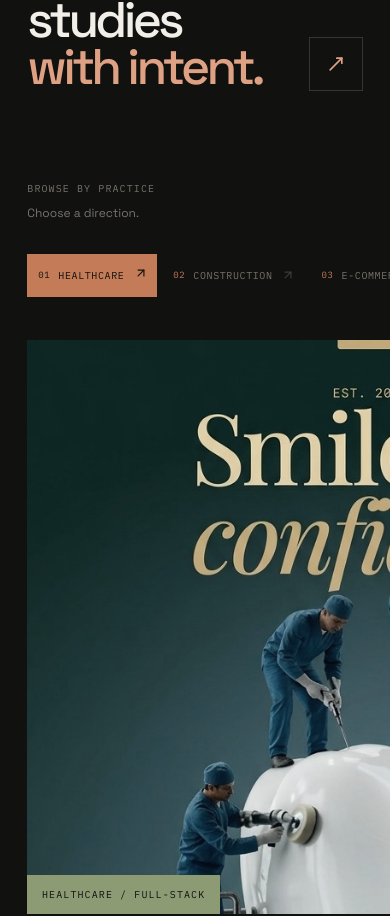
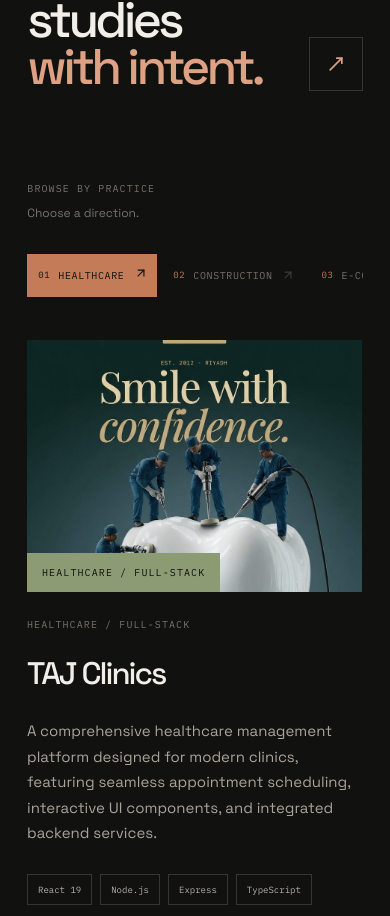
Before and after one commit to amreltanany/Amr_Tanany, a React (Vite) app: page / in a window 390 px wide. Shown: the part 2008-2924 px from the top of the page. Built offline with nearby package versions, Linux system fonts and the light colour scheme; the HTML template or start-up script is replaced by a standard one.

Commit message:
Fix mobile card overflow and double-tap on touch devices

```diff
--- a/src/index.css
+++ b/src/index.css
@@ -79,7 +79,9 @@ a { text-decoration: none; }
   letter-spacing: 0.04em;
   transition: color 0.2s, transform 0.2s;
 }
+@media (hover: hover) and (pointer: fine) {
   .nav-links button:hover { color: var(--ivory); transform: translateY(-1px); }
+}
 .nav-links .nav-cta {
   display: flex;
   align-items: center;
@@ -140,10 +142,14 @@ h1 em, h2 em { color: var(--copper-light); font-style: normal; }
   padding: 0 20px;
   transition: transform 0.18s ease-out, background 0.18s ease-out;
 }
+@media (hover: hover) and (pointer: fine) {
   .button:hover { transform: translateY(-2px); }
+}
 .button:active { transform: scale(0.97); }
 .button-copper { color: var(--charcoal); background: var(--copper); }
+@media (hover: hover) and (pointer: fine) {
   .button-copper:hover { background: var(--copper-light); }
+}
 
 .text-link {
   display: inline-flex;
@@ -155,7 +161,9 @@ h1 em, h2 em { color: var(--copper-light); font-style: normal; }
   font-size: 13px;
 }
 .text-link svg, .case-link svg { transition: transform 0.18s ease-out; }
+@media (hover: hover) and (pointer: fine) {
   .text-link:hover svg, .case-link:hover svg { transform: translate(3px, -3px); }
+}
 
 .hero-meta { display: flex; gap: 27px; color: #77736c; margin-top: 92px; }
 
@@ -244,7 +252,9 @@ h2 { font-size: clamp(50px, 6.5vw, 102px); margin-bottom: 30px; }
   place-items: center;
   transition: background 0.2s, transform 0.2s;
 }
+@media (hover: hover) and (pointer: fine) {
   .circle-link:hover { background: var(--copper); color: var(--charcoal); transform: rotate(45deg); }
+}
 
 /* Case study rail layout */
 .case-study-layout {
@@ -286,11 +296,15 @@ h2 { font-size: clamp(50px, 6.5vw, 102px); margin-bottom: 30px; }
   transition: color 0.2s ease-out, border-color 0.2s ease-out, background 0.2s ease-out, transform 0.2s ease-out;
 }
 .case-category-rail .category-tabs button span { color: var(--copper); font-size: 9px; }
+@media (hover: hover) and (pointer: fine) {
   .case-category-rail .category-tabs button:hover { color: var(--ivory); border-color: var(--line); transform: translateY(-2px); }
+}
 .case-category-rail .category-tabs button.active { color: var(--charcoal); background: var(--copper); border-color: var(--copper); }
 .case-category-rail .category-tabs button.active span { color: var(--charcoal); }
 .case-category-rail .category-tabs button svg { opacity: 0.45; transition: transform 0.2s ease-out; }
-.case-category-rail .category-tabs button:hover svg,
+@media (hover: hover) and (pointer: fine) {
+  .case-category-rail .category-tabs button:hover svg { opacity: 1; transform: translate(2px, -2px); }
+}
 .case-category-rail .category-tabs button.active svg { opacity: 1; transform: translate(2px, -2px); }
 
 .rail-line {
@@ -348,7 +362,9 @@ h2 { font-size: clamp(50px, 6.5vw, 102px); margin-bottom: 30px; }
   transition: transform 0.7s cubic-bezier(0.23, 1, 0.32, 1);
   filter: saturate(0.78);
 }
+@media (hover: hover) and (pointer: fine) {
   .project-image img:hover { transform: scale(1.021); }
+}
 .project-accent {
   position: absolute;
   bottom: 0;
@@ -395,7 +411,10 @@ h2 { font-size: clamp(50px, 6.5vw, 102px); margin-bottom: 30px; }
   border-bottom: 1px solid var(--line-light);
   transition: color 0.2s, padding 0.2s;
 }
-.track-tabs button.active, .track-tabs button:hover { color: var(--charcoal); padding-left: 8px; }
+.track-tabs button.active { color: var(--charcoal); padding-left: 8px; }
+@media (hover: hover) and (pointer: fine) {
+  .track-tabs button:hover { color: var(--charcoal); padding-left: 8px; }
+}
 .track-tabs button span { font-family: var(--mono); font-size: 10px; color: var(--copper); }
 .track-tabs button svg { opacity: 0.4; }
 
@@ -497,7 +516,9 @@ h2 { font-size: clamp(50px, 6.5vw, 102px); margin-bottom: 30px; }
   font-size: 9px;
 }
 .footer div { display: flex; gap: 22px; }
+@media (hover: hover) and (pointer: fine) {
   .footer a:hover { color: var(--ivory); }
+}
 
 /* Animations */
 .reveal-up { animation: reveal-up 0.75s cubic-bezier(0.23, 1, 0.32, 1) both; }
@@ -569,13 +590,8 @@ h2 { font-size: clamp(50px, 6.5vw, 102px); margin-bottom: 30px; }
   .statement-signature { display: none; }
   .section-heading { grid-template-columns: 1fr auto; gap: 20px; }
   .section-heading .section-marker { grid-column: 1 / -1; }
-  .project-card {
-    grid-template-columns: 1fr;
-    gap: 18px;
-    width: 100%;
-    max-width: 100%;
-    min-width: 0;
-  }
+   .project-card { grid-template-columns: minmax(0, 1fr); gap: 25px; }
+
   .project-number { display: none; }
   .project-image {
     width: 100%;
@@ -606,8 +622,8 @@ h2 { font-size: clamp(50px, 6.5vw, 102px); margin-bottom: 30px; }
   .contact-actions { align-items: flex-start; flex-direction: column; }
   .contact-mark { right: 4%; bottom: 3%; }
   .contact-mark svg { width: 120px; }
-  .case-study-layout { grid-template-columns: 1fr; gap: 35px; }
-  .case-category-rail { position: static; min-height: 0; }
+  .case-study-layout { grid-template-columns: minmax(0, 1fr); gap: 35px; }
+  .case-category-rail { position: static; min-height: 0; min-width: 0; }
   .case-category-rail .category-note { margin-bottom: 18px; }
   .case-category-rail .category-tabs {
     flex-direction: row;
```
Lines whose indentation alone changed are shown as unchanged.
